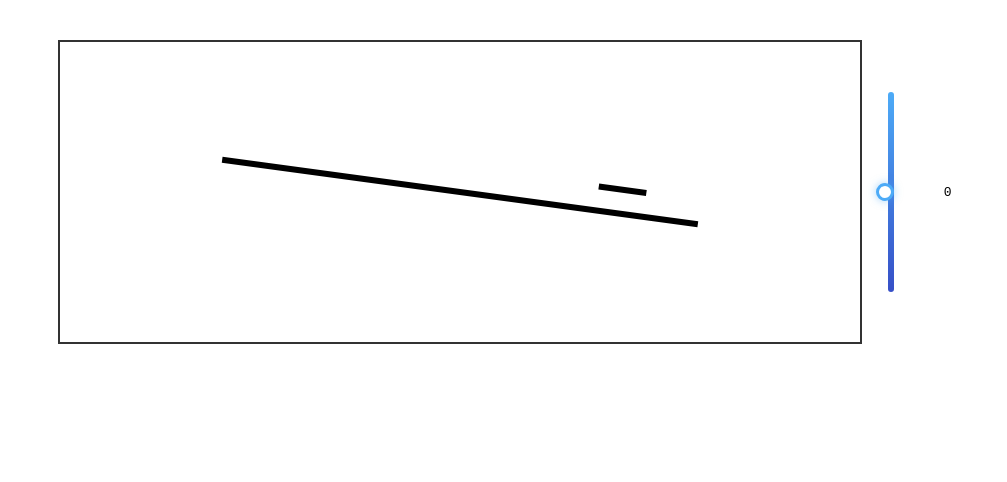
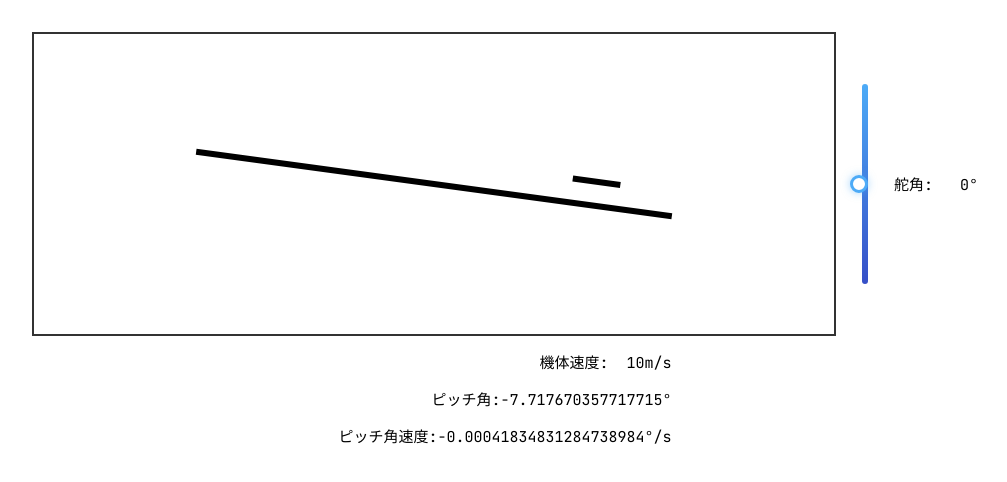
Before and after one commit to ponzu-4C9/react-physics-lab, a React (Vite) app: page / in a window 1280 px wide. Shown: the top 482 px of the page, without its empty margins (135-1142 px from the left). Built offline with nearby package versions, Linux system fonts and the light colour scheme.

Commit message:
feat: Implement initial aircraft pitch dynamics simulation with canvas visualization, control, and styling.

```diff
--- a/index.html
+++ b/index.html
@@ -4,6 +4,9 @@
     <meta charset="UTF-8" />
     <link rel="icon" type="image/svg+xml" href="/vite.svg" />
     <meta name="viewport" content="width=device-width, initial-scale=1.0" />
+    <link rel="preconnect" href="https://fonts.googleapis.com" />
+    <link rel="preconnect" href="https://fonts.gstatic.com" crossorigin />
+    <link href="https://fonts.googleapis.com/css2?family=Inter:wght@400;500;600;700&family=JetBrains+Mono:wght@400;500;700&display=swap" rel="stylesheet" />
     <title>react-physics-lab</title>
   </head>
   <body>
--- a/src/App.css
+++ b/src/App.css
@@ -1,3 +1,12 @@
+*, *::before, *::after {
+  box-sizing: border-box;
+}
+
+body {
+  font-family: 'Inter', sans-serif;
+  margin: 0;
+}
+
 .App {
   display: flex;
   flex-direction: column;
@@ -6,10 +15,11 @@
 }
 
 .paramValue {
-  font-family: monospace;
+  font-family: 'JetBrains Mono', monospace;
   min-width: 4ch;
   text-align: right;
   white-space: pre;
+  font-size: 15px;
 }
 
 
@@ -84,3 +94,12 @@ canvas {
   box-shadow: 0 0 14px rgba(77, 171, 247, 0.8);
   transform: scale(1.2);
 }
+
+
+.paramPanel p{
+  font-family: 'JetBrains Mono', monospace;
+  min-width: 4ch;
+  text-align: right;
+  white-space: pre;
+  font-size: 15px;
+}
--- a/src/App.tsx
+++ b/src/App.tsx
@@ -111,7 +111,12 @@ export default function App() {
           defaultValue={0}
           onChange={(e) => { p.delta_e = Number(e.target.value) }}
         />
-        <p className="paramValue">{String(p.delta_e).padStart(4, ' ')}</p>
+        <p className="paramValue">舵角:{String(p.delta_e).padStart(4, ' ')}°</p>
+      </div>
+      <div className="paramPanel">
+        <p>機体速度:{String(p.V).padStart(4, ' ')}m/s</p>
+        <p>ピッチ角:{String(p.theta*180/Math.PI).padStart(4, ' ')}°</p>
+        <p>ピッチ角速度:{String(p.thetaDot*180/Math.PI).padStart(4, ' ')}°/s</p>
       </div>
     </div>
   )
```
